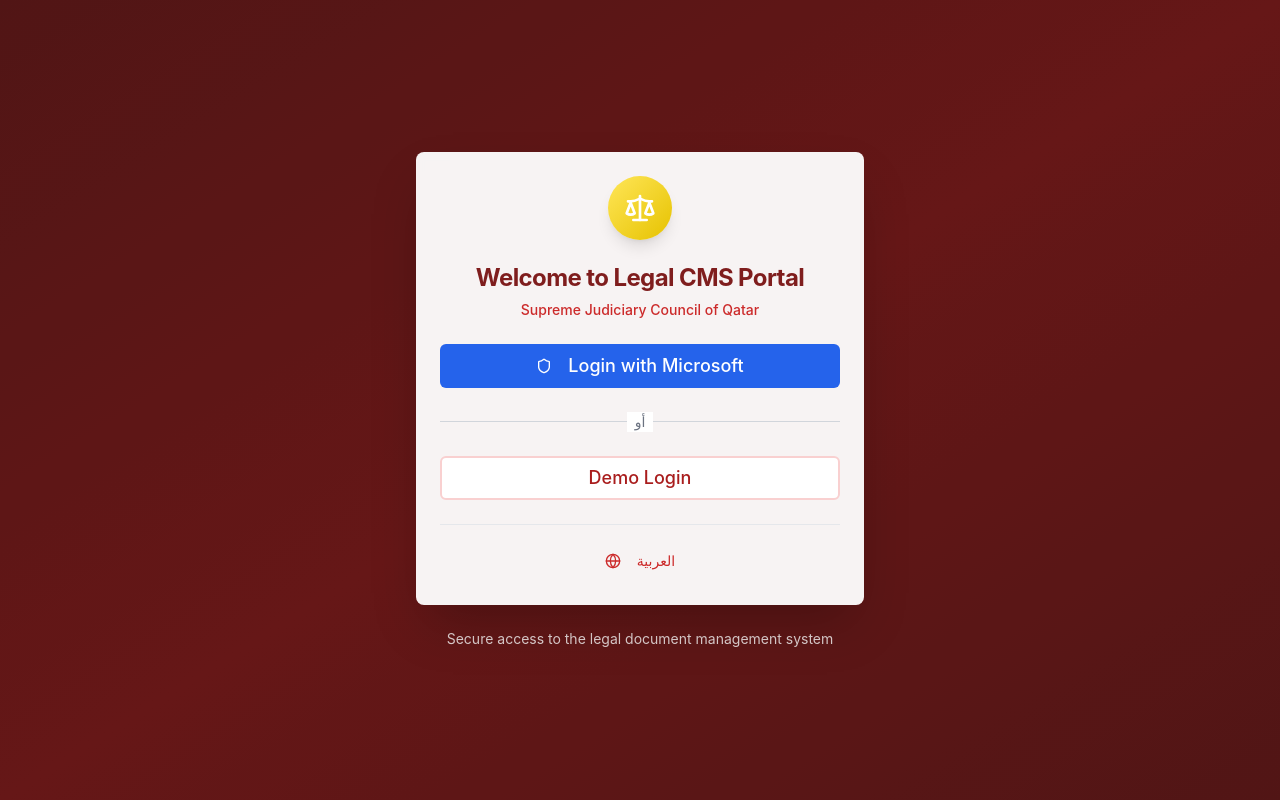
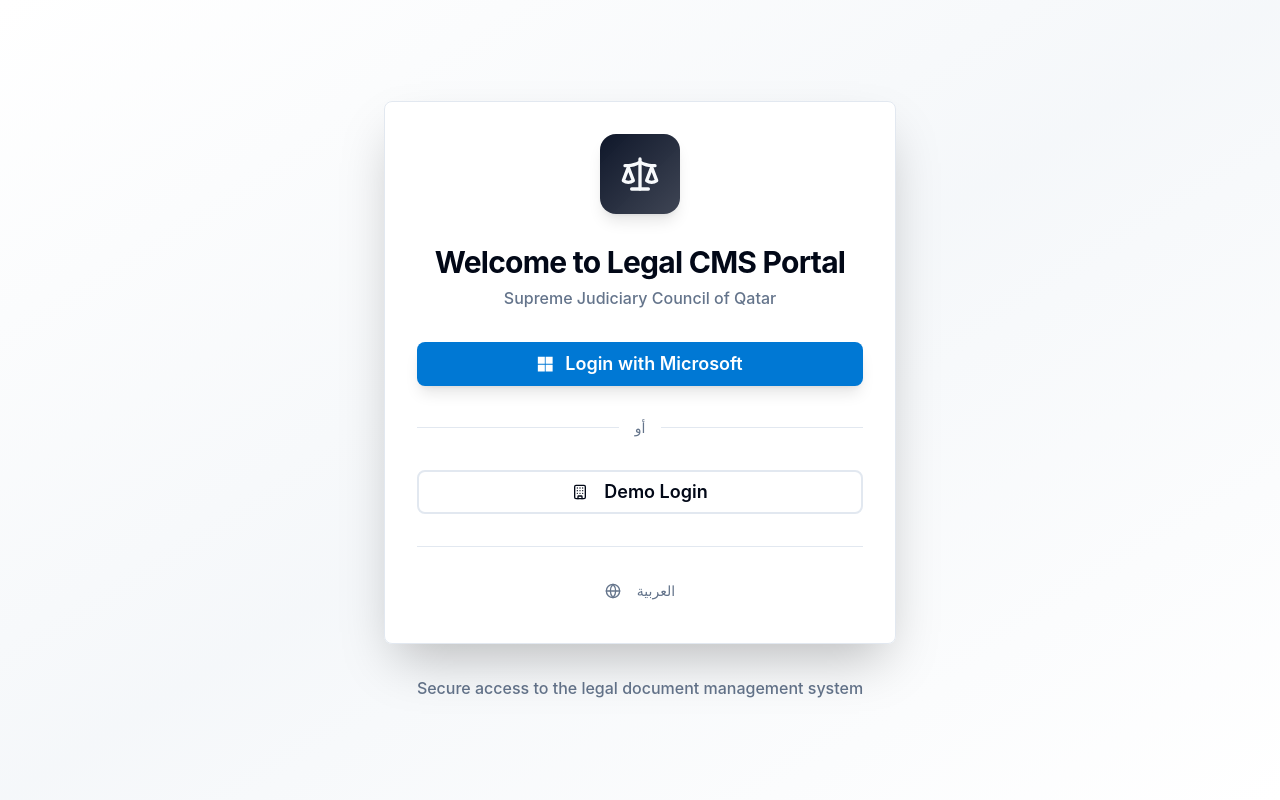
Before and after one commit to mohannadkhirallah/qatar-legal-portal-ui, a React (Vite) app: page /login in a window 1280 px wide. Built offline with nearby package versions, Linux system fonts and the light colour scheme.

Commit message:
Refactor: Redesign login screen
Redesign the login screen and add Microsoft Azure Active Directory icon.

```diff
--- a/src/pages/LoginPage.tsx
+++ b/src/pages/LoginPage.tsx
@@ -7,7 +7,7 @@ import { useTranslation } from 'react-i18next';
 import { Button } from '../components/ui/button';
 import { Card, CardContent, CardDescription, CardHeader, CardTitle } from '../components/ui/card';
 import { Select, SelectContent, SelectItem, SelectTrigger, SelectValue } from '../components/ui/select';
-import { Scale, Shield, Eye, Upload, Globe } from 'lucide-react';
+import { Scale, Shield, Eye, Upload, Globe, Building } from 'lucide-react';
 
 const LoginPage: React.FC = () => {
   const { login } = useAuth();
@@ -49,81 +49,86 @@ const LoginPage: React.FC = () => {
   };
 
   return (
-    <div className={`min-h-screen bg-gradient-to-br from-maroon-900 via-maroon-800 to-maroon-900 flex items-center justify-center p-4 ${isRTL ? 'rtl' : 'ltr'}`}>
-      <div className="absolute inset-0 bg-black opacity-20"></div>
-      <div className="relative z-10 w-full max-w-md">
-        <Card className="shadow-2xl border-0 bg-white/95 backdrop-blur-sm">
-          <CardHeader className="text-center pb-6">
-            <div className="flex justify-center mb-4">
-              <div className="flex items-center justify-center w-16 h-16 bg-gradient-to-br from-gold-400 to-gold-600 rounded-full shadow-lg">
-                <Scale className="h-8 w-8 text-white" />
+    <div className={`min-h-screen bg-gradient-to-br from-background via-muted/50 to-background flex items-center justify-center p-4 ${isRTL ? 'rtl' : 'ltr'}`}>
+      <div className="absolute inset-0 bg-grid-pattern opacity-5"></div>
+      <div className="relative z-10 w-full max-w-lg">
+        <Card className="shadow-2xl border bg-card/95 backdrop-blur-sm">
+          <CardHeader className="text-center pb-8 pt-8">
+            <div className="flex justify-center mb-6">
+              <div className="flex items-center justify-center w-20 h-20 bg-gradient-to-br from-primary to-primary/80 rounded-2xl shadow-lg">
+                <Scale className="h-10 w-10 text-primary-foreground" />
               </div>
             </div>
-            <CardTitle className="text-2xl font-bold text-maroon-800 mb-2">
+            <CardTitle className="text-3xl font-bold text-foreground mb-3">
               {t('auth.welcomeTitle')}
             </CardTitle>
-            <CardDescription className="text-maroon-600 font-medium">
+            <CardDescription className="text-muted-foreground text-base font-medium">
               {t('auth.welcomeSubtitle')}
             </CardDescription>
           </CardHeader>
 
-          <CardContent className="space-y-6">
+          <CardContent className="space-y-8 px-8 pb-8">
             {!showDemoLogin ? (
               <>
                 <Button
                   onClick={handleMicrosoftLogin}
-                  className="w-full bg-blue-600 hover:bg-blue-700 text-white py-3 text-lg font-medium"
+                  className="w-full bg-[#0078d4] hover:bg-[#106ebe] text-white py-4 text-lg font-semibold rounded-lg transition-all duration-200 shadow-lg hover:shadow-xl"
                   size="lg"
                 >
-                  <Shield className="mr-2 h-5 w-5 rtl:ml-2 rtl:mr-0" />
-                  {t('auth.loginWith')}
+                  <div className="flex items-center justify-center">
+                    <svg className="mr-3 h-6 w-6 rtl:ml-3 rtl:mr-0" viewBox="0 0 23 23" fill="currentColor">
+                      <path d="M1.194 10.962h10.043V1.194H1.194v9.768zm11.237 0H22.474V1.194H12.431v9.768zm0 11.237H22.474V12.43H12.431v9.768zM1.194 22.199h10.043V12.43H1.194v9.768z"/>
+                    </svg>
+                    <span>{t('auth.loginWith')}</span>
+                  </div>
                 </Button>
 
                 <div className="relative">
                   <div className="absolute inset-0 flex items-center">
-                    <span className="w-full border-t border-gray-300" />
+                    <span className="w-full border-t border-border" />
                   </div>
                   <div className="relative flex justify-center text-sm">
-                    <span className="bg-white px-2 text-gray-500">أو</span>
+                    <span className="bg-card px-4 text-muted-foreground font-medium">أو</span>
                   </div>
                 </div>
 
                 <Button
                   onClick={() => setShowDemoLogin(true)}
                   variant="outline"
-                  className="w-full border-2 border-maroon-200 text-maroon-700 hover:bg-maroon-50 py-3 text-lg font-medium"
+                  className="w-full border-2 border-border text-foreground hover:bg-accent py-4 text-lg font-semibold rounded-lg transition-all duration-200"
                   size="lg"
                 >
+                  <Building className="mr-2 h-5 w-5 rtl:ml-2 rtl:mr-0" />
                   {t('auth.demoLogin')}
                 </Button>
               </>
             ) : (
-              <div className="space-y-4">
+              <div className="space-y-6">
                 <div>
-                  <label className="block text-sm font-medium text-maroon-700 mb-2">
+                  <label className="block text-sm font-semibold text-foreground mb-3">
                     {t('auth.selectRole')}
                   </label>
                   <Select value={selectedRole} onValueChange={(value: 'Admin' | 'Reviewer' | 'Publisher') => setSelectedRole(value)}>
-                    <SelectTrigger className="w-full">
+                    <SelectTrigger className="w-full py-3 text-base">
                       <SelectValue />
                     </SelectTrigger>
                     <SelectContent>
                       <SelectItem value="Admin">
-                        <div className="flex items-center space-x-2 rtl:space-x-reverse">
-                          <Shield className="h-4 w-4 text-red-500" />
-                          <span>Admin - مدير النظام</span>
+                        <div className="flex items-center space-x-3 rtl:space-x-reverse py-1">
+                          <Shield className="h-5 w-5 text-destructive" />
+                          <span className="font-medium">Admin - مدير النظام</span>
                         </div>
                       </SelectItem>
                       <SelectItem value="Reviewer">
-                        <div className="flex items-center space-x-2 rtl:space-x-reverse">
-                          <Eye className="h-4 w-4 text-blue-500" />
-                          <span>Reviewer - مراجع قانوني</span>
+                        <div className="flex items-center space-x-3 rtl:space-x-reverse py-1">
+                          <Eye className="h-5 w-5 text-primary" />
+                          <span className="font-medium">Reviewer - مراجع قانوني</span>
                         </div>
                       </SelectItem>
                       <SelectItem value="Publisher">
-                        <div className="flex items-center space-x-2 rtl:space-x-reverse">
-                          <Upload className="h-4 w-4 text-green-500" />
-                          <span>Publisher - ناشر</span>
+                        <div className="flex items-center space-x-3 rtl:space-x-reverse py-1">
+                          <Upload className="h-5 w-5 text-green-600" />
+                          <span className="font-medium">Publisher - ناشر</span>
                         </div>
                       </SelectItem>
                     </SelectContent>
@@ -132,7 +137,7 @@ const LoginPage: React.FC = () => {
 
                 <Button
                   onClick={handleDemoLogin}
-                  className="w-full bg-maroon-700 hover:bg-maroon-800 text-white py-3 text-lg font-medium"
+                  className="w-full bg-primary hover:bg-primary/90 text-primary-foreground py-4 text-lg font-semibold rounded-lg transition-all duration-200"
                   size="lg"
                 >
                   Continue as {selectedRole}
@@ -141,27 +146,27 @@ const LoginPage: React.FC = () => {
                 <Button
                   onClick={() => setShowDemoLogin(false)}
                   variant="ghost"
-                  className="w-full text-maroon-600 hover:text-maroon-700"
+                  className="w-full text-muted-foreground hover:text-foreground hover:bg-accent py-2"
                 >
                   ← Back to Login Options
                 </Button>
               </div>
             )}
 
-            <div className="pt-4 border-t border-gray-200">
+            <div className="pt-6 border-t border-border">
               <Button
                 onClick={toggleLanguage}
                 variant="ghost"
-                className="w-full flex items-center justify-center space-x-2 rtl:space-x-reverse text-maroon-600 hover:text-maroon-700"
+                className="w-full flex items-center justify-center space-x-2 rtl:space-x-reverse text-muted-foreground hover:text-foreground hover:bg-accent py-3 rounded-lg"
               >
-                <Globe className="h-4 w-4" />
-                <span>{language === 'en' ? 'العربية' : 'English'}</span>
+                <Globe className="h-5 w-5" />
+                <span className="font-medium">{language === 'en' ? 'العربية' : 'English'}</span>
               </Button>
             </div>
           </CardContent>
         </Card>
 
-        <p className="text-center text-white/80 text-sm mt-6">
+        <p className="text-center text-muted-foreground text-base mt-8 font-medium">
           {t('auth.loginDescription')}
         </p>
       </div>
```
